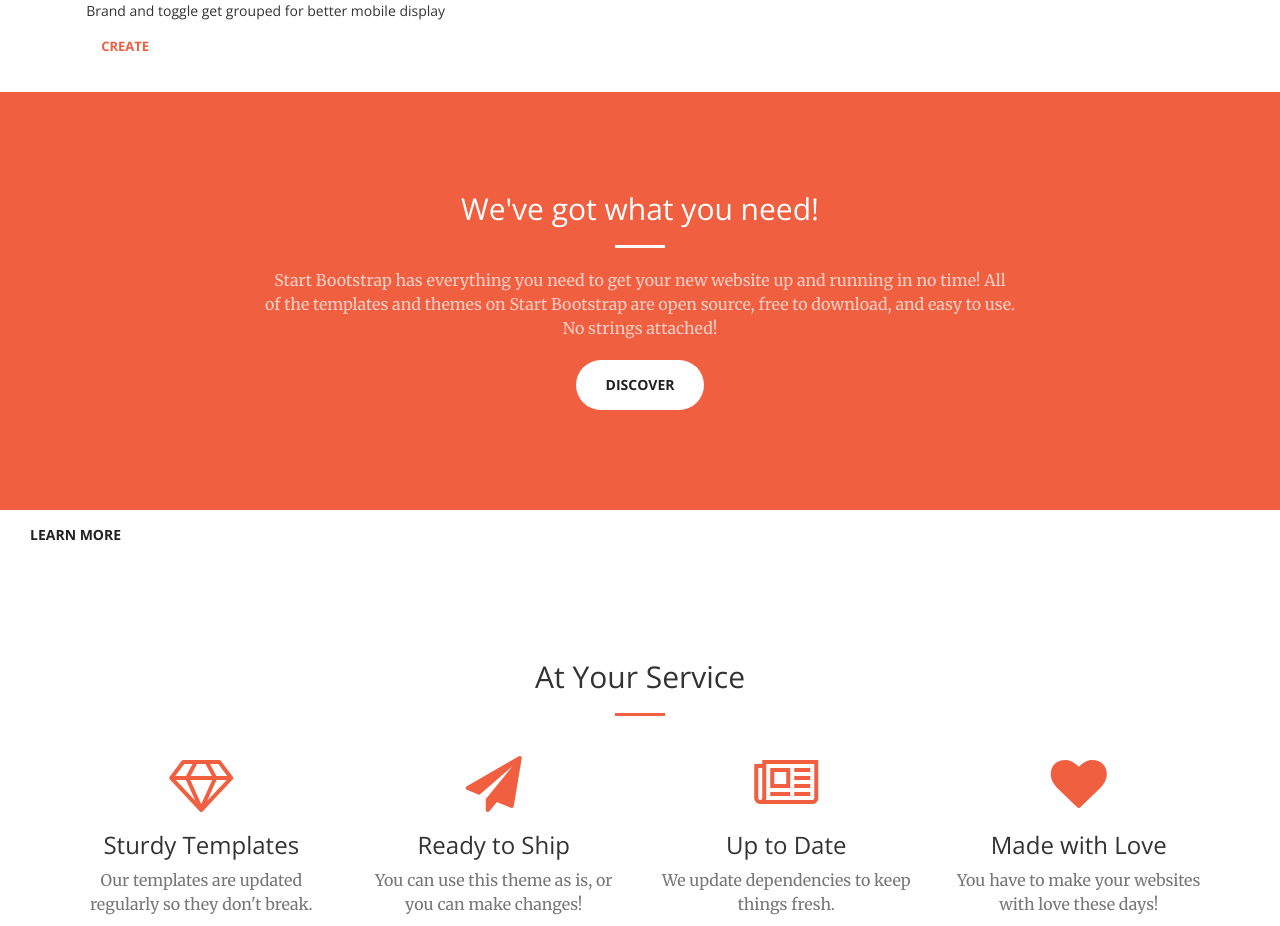
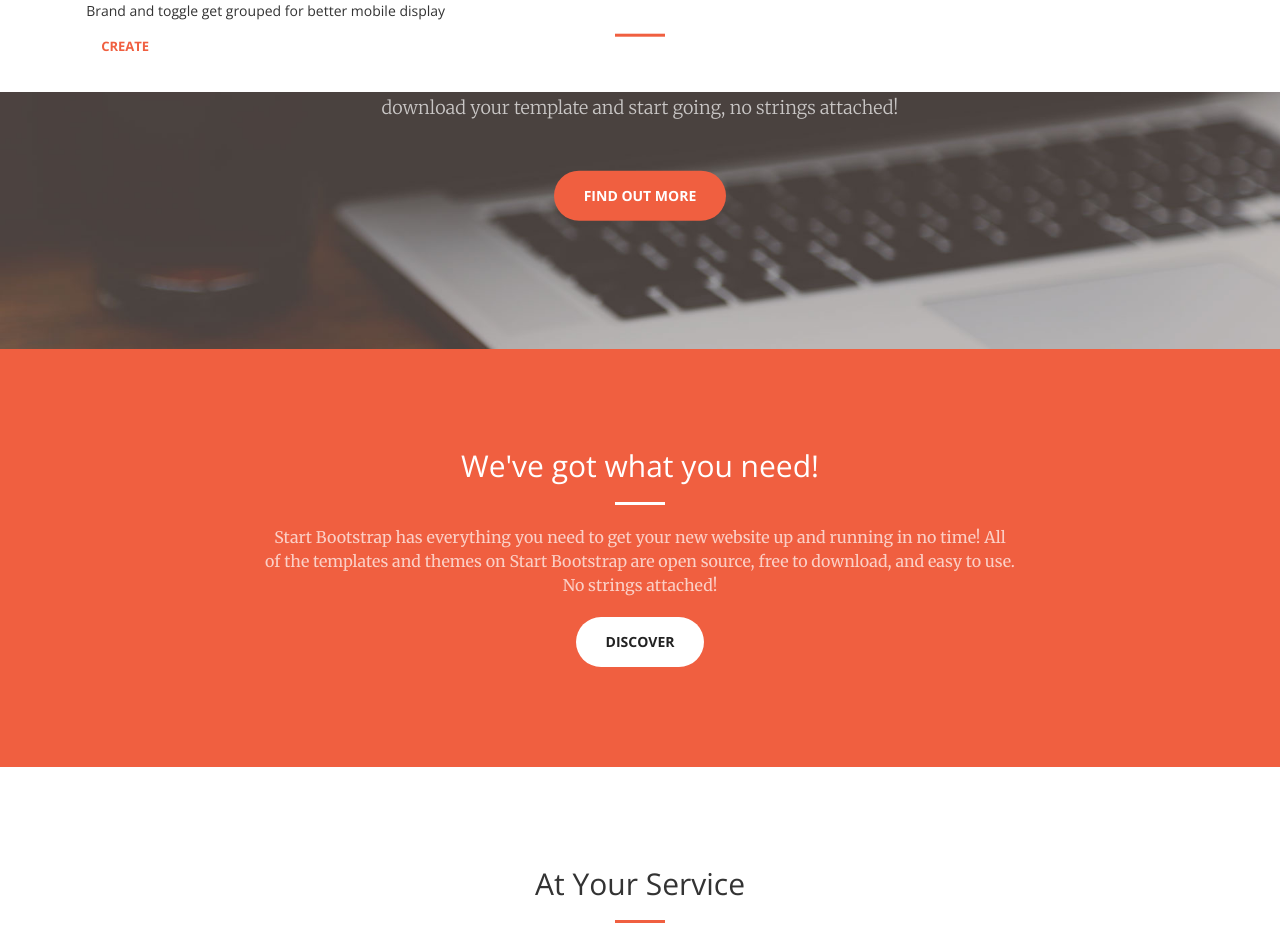
Before and after one commit to N3phi1im/Whereabout, a website: page views/index.html in a window 1280 px wide. Shown: the top 926 px of the page. Drawn offline with nearby package versions, Linux system fonts and the light colour scheme; some packages are replaced by stand-ins of ours; files that its build step writes are made by us from their sources; files whose address does not match are found by name.

Commit message:
welcome page test

```diff
--- a/dist/css/site.css
+++ /dev/null
@@ -1,23 +0,0 @@
-.hcenter {
-	text-align: center;
-}
-
-.vcenter {
-	vertical-align: middle;
-}
-
-#about {
-	background-image: url('https://static.pexels.com/photos/6732/city-cars-traffic-lights.jpg');
-	height: 1000px;
-	width: 100%;
-}
-
-
-#learnMore {
-	background-color: #222;
-	color: #fff;
-	margin-left: auto;
-	margin-right: auto;
-	text-align: center;
-	margin-top: 2%;
-}
--- a/dist/views/welcome_page.html
+++ b/dist/views/welcome_page.html
@@ -1,6 +1,15 @@
-<html lang="en">
-<body id="page-top" >
 
+
+<header>
+    <div class="header-content" ng-controller="NavbarController as vm">
+        <div class="header-content-inner">
+            <h1>Your Favorite Source of Free Bootstrap Themes</h1>
+            <hr>
+            <p>Start Bootstrap can help you build better websites using the Bootstrap CSS framework! Just download your template and start going, no strings attached!</p>
+            <a ng-click="vm.scrollTo('bottomPage')" class="btn btn-primary btn-xl page-scroll">Find Out More</a>
+        </div>
+    </div>
+</header>
 
 <section class="bg-primary" id="about">
     <div class="container">
@@ -16,9 +25,7 @@
 </section>
 
 
-    <div class="hcenter" ng-controller="NavbarController as vm">
-        <a ng-click="vm.scrollTo('bottomPage')" id="learnMore"class="btn btn-default btn-xl">Learn More</a>
-    </div>
+
 
 <section id="services">
     <div class="container">
@@ -188,5 +195,3 @@
         </div>
     </div>
 </section>
-</body>
-</html>
```
Lines whose indentation alone changed are shown as unchanged.
